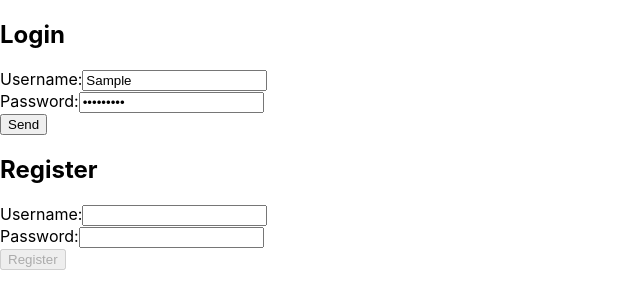
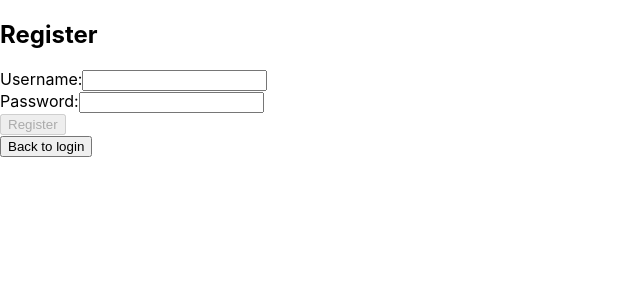
Before and after one commit to BlasBoca/rampupCirilla, a React (Create React App) app in the folder rampup/: page / in a window 1280 px wide. Both pictures are taken after typing "Sample", "Sample123" into the empty fields and a click on the button "Create a new account". Shown: the top 308 px of the page, without its empty margins (0-640 px from the left). Built offline with nearby package versions, Linux system fonts and the light colour scheme.

Commit message:
mejorado

```diff
--- a/rampup/src/App.jsx
+++ b/rampup/src/App.jsx
@@ -35,16 +35,22 @@ function App() {
 
   return (
     <div className="App">
-      {isLoggedIn ? (
+      {!showRegistration && !isLoggedIn && (
+        <div>
+          <Login handleLogin={handleLogin} />
+          <button onClick={handleCreateAccount}>Create a new account</button>
+        </div>
+      )}
+
+      {showRegistration && !isLoggedIn && (
+        <div>
+          <Register handleCreate={handleRegister} />
+          <button onClick={() => setShowRegistration(false)}>Back to login</button>
+        </div>
+      )}
+
+      {isLoggedIn && (
         <h1>Welcome, you are now logged in</h1>
-      ) : (
-        <>
-          <Login handleLogin={handleLogin} />
-          {showRegistration && <Register handleCreate={handleRegister} />}
-          {!showRegistration && (
-            <button onClick={handleCreateAccount}>Create a new account</button>
-          )}
-        </>
       )}
     </div>
   );
```
